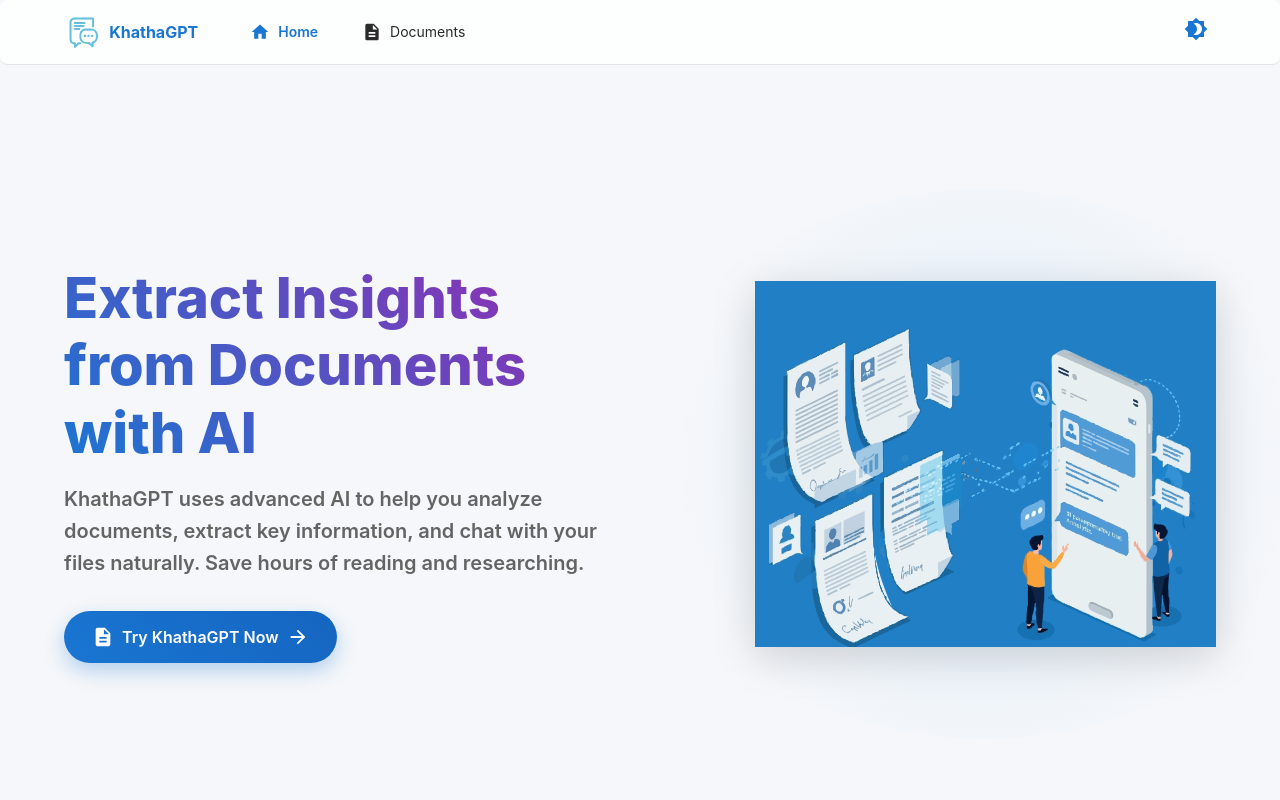
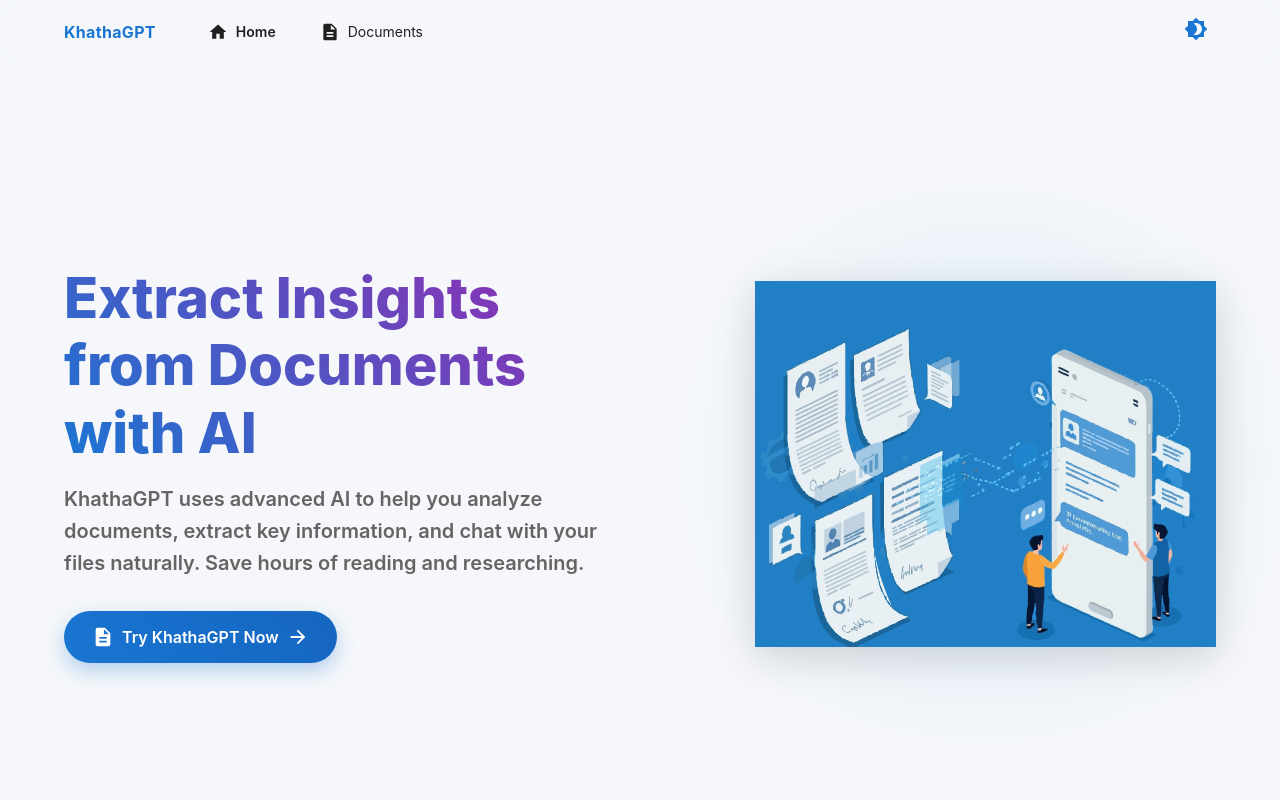
Before and after one commit to HimanshuMohanty-Git24/KhataGPT, a React (Create React App) app in the folder frontend/: page / in a window 1280 px wide. Shown: the top 800 px of the page. Built offline with nearby package versions, Linux system fonts and the light colour scheme.

Commit message:
Refactor Header component: improve layout, enhance responsiveness, and streamline styling

```diff
--- a/frontend/src/components/common/Header.jsx
+++ b/frontend/src/components/common/Header.jsx
@@ -79,19 +79,17 @@
   // Mobile drawer content
   const drawer = (
     <Box sx={{ width: 280, height: '100%', pt: 2 }}>
-      <Box sx={{ display: 'flex', alignItems: 'center', px: 2, pb: 2 }}>
-        <Box sx={{ flexGrow: 1 }}>
-          <RouterLink to="/" style={{ textDecoration: 'none' }}>
-            <Typography variant="h6" color="primary" sx={{ fontWeight: 700 }}>
+      <Box sx={{ display: 'flex', alignItems: 'center', justifyContent: 'space-between', px: 2, mb: 2 }}>
+        <Typography variant="h6" color="primary" component="div" sx={{ fontWeight: 600 }}>
           KhathaGPT
         </Typography>
-          </RouterLink>
-        </Box>
-        <IconButton onClick={handleDrawerToggle} aria-label="close drawer">
+        <IconButton color="inherit" onClick={handleDrawerToggle} edge="end">
           <CloseIcon />
         </IconButton>
       </Box>
-      <Divider />
+
+      <Divider sx={{ mb: 2 }} />
+
       <List>
         {navItems.map((item) => (
           <ListItem
@@ -99,48 +97,43 @@
             key={item.text}
             component={RouterLink}
             to={item.path}
+            selected={isPathActive(item.path)}
             onClick={handleDrawerToggle}
-            selected={isPathActive(item.path)}
             sx={{
+              borderRadius: 1,
               mx: 1,
-              borderRadius: 1,
               mb: 0.5,
               backgroundColor: isPathActive(item.path)
                 ? alpha(theme.palette.primary.main, 0.1)
                 : 'transparent',
+              '&:hover': {
+                backgroundColor: alpha(theme.palette.primary.main, 0.05),
+              },
               '&.Mui-selected': {
                 backgroundColor: alpha(theme.palette.primary.main, 0.1),
-              },
-              '&:hover': {
-                backgroundColor: alpha(theme.palette.primary.main, 0.05),
               }
             }}
           >
-            <ListItemIcon
-              sx={{
-                color: isPathActive(item.path)
-                  ? theme.palette.primary.main
-                  : theme.palette.text.secondary
-              }}
-            >
+            <ListItemIcon sx={{
+              color: isPathActive(item.path) ? theme.palette.primary.main : 'inherit',
+              minWidth: 40
+            }}>
               {item.icon}
             </ListItemIcon>
             <ListItemText
               primary={item.text}
               primaryTypographyProps={{
                 fontWeight: isPathActive(item.path) ? 600 : 400,
-                color: isPathActive(item.path)
-                  ? theme.palette.primary.main
-                  : theme.palette.text.primary
               }}
             />
           </ListItem>
         ))}
       </List>
-      <Box sx={{ position: 'absolute', bottom: 20, width: '100%', px: 2 }}>
-        <Box sx={{ display: 'flex', justifyContent: 'space-between', alignItems: 'center' }}>
-          <Typography variant="body2" color="textSecondary">
-            Dark Mode
+
+      <Box sx={{ p: 2, mt: 'auto' }}>
+        <Box sx={{ display: 'flex', alignItems: 'center', justifyContent: 'space-between' }}>
+          <Typography variant="body2" color="text.secondary">
+            Theme
           </Typography>
           <ThemeToggle />
         </Box>
@@ -153,47 +146,47 @@
       <HideOnScroll>
         <AppBar
           position="fixed"
-          color="inherit"
-          elevation={isScrolled ? 2 : 0}
+          color="default"
+          elevation={isScrolled ? 4 : 0}
           sx={{
-            bgcolor: theme.palette.mode === 'dark'
-              ? alpha(theme.palette.background.paper, isScrolled ? 0.9 : 0.8)
-              : alpha(theme.palette.background.paper, isScrolled ? 0.9 : 0.8),
+            backgroundColor: isScrolled
+              ? theme.palette.mode === 'dark'
+                ? alpha(theme.palette.background.paper, 0.9)
+                : alpha(theme.palette.background.paper, 0.9)
+              : theme.palette.mode === 'dark'
+                ? alpha(theme.palette.background.default, 0.9)
+                : 'transparent',
             backdropFilter: 'blur(8px)',
-            borderBottom: `1px solid ${alpha(theme.palette.divider, 0.1)}`,
+            transition: 'background-color 0.3s, box-shadow 0.3s',
           }}
         >
           <Container maxWidth="lg">
-            <Toolbar disableGutters sx={{ py: 0.5 }}>
-              {/* Logo */}
-              <RouterLink to="/" style={{ textDecoration: 'none', display: 'flex', alignItems: 'center' }}>
-                <Box
-                  component="img"
-                  src="/assets/images/logo.svg"
-                  alt="KhathaGPT Logo"
-                  sx={{ height: 35, mr: 1 }}
-                />
+            <Toolbar disableGutters>
+              {/* Logo / Brand */}
               <Typography
                 variant="h6"
-                  color="primary"
-                  sx={{ fontWeight: 700, display: { xs: 'none', sm: 'block' } }}
+                component={RouterLink}
+                to="/"
+                sx={{
+                  fontWeight: 700,
+                  color: theme.palette.primary.main,
+                  textDecoration: 'none',
+                  letterSpacing: '0.02em',
+                }}
               >
                 KhathaGPT
               </Typography>
-              </RouterLink>
 
-              {/* Desktop navigation */}
-              <Box sx={{ flexGrow: 1, display: { xs: 'none', md: 'flex' }, ml: 4 }}>
+              {/* Desktop Navigation */}
+              <Box sx={{ display: { xs: 'none', md: 'flex' }, ml: 4, flexGrow: 1 }}>
                 {navItems.map((item) => (
                   <Button
                     key={item.text}
                     component={RouterLink}
                     to={item.path}
+                    color="inherit"
                     sx={{
                       mx: 1,
-                      color: isPathActive(item.path)
-                        ? theme.palette.primary.main
-                        : theme.palette.text.primary,
                       fontWeight: isPathActive(item.path) ? 600 : 400,
                       '&:hover': {
                         backgroundColor: alpha(theme.palette.primary.main, 0.05),
@@ -207,17 +200,23 @@
               </Box>
 
               {/* Action buttons and theme toggle */}
-              <Box sx={{ display: 'flex', alignItems: 'center' }}>
-                <Box sx={{ ml: { xs: 1, md: 2 } }}>
+              <Box sx={{
+                display: 'flex',
+                alignItems: 'center',
+                ml: 'auto' // This ensures the items are pushed to the right
+              }}>
+                <Box sx={{ mr: { xs: 2, md: 0 } }}>
                   <ThemeToggle />
                 </Box>
 
-                {/* Mobile menu button */}
+                {/* Mobile menu button - positioned at the end */}
                 <IconButton
                   aria-label="open menu"
                   onClick={handleDrawerToggle}
                   edge="end"
-                  sx={{ ml: 1, display: { md: 'none' } }}
+                  sx={{
+                    display: { md: 'none' },
+                  }}
                 >
                   <MenuIcon />
                 </IconButton>
```
Lines whose indentation alone changed are shown as unchanged.
